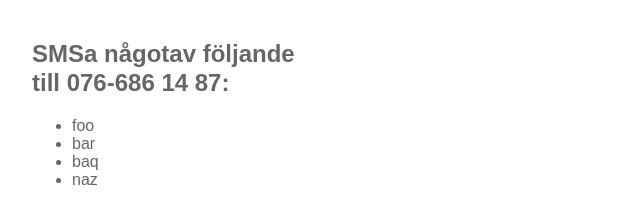
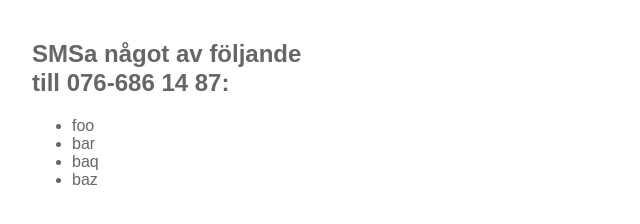
Before and after one commit to 24hr-malmo/jul2014, a website: page views/index.html in a window 1280 px wide. Shown: the part 152-376 px from the top of the page, 32-672 px from the left. Drawn offline with Linux system fonts and the light colour scheme.

Commit message:
fix colors and deps

```diff
--- a/package.json
+++ b/package.json
@@ -25,6 +25,7 @@
     "moment": "^2.8.4",
     "socket.io": "^1.2.1",
     "zmq": "^2.8.0",
-    "zonar": "^0.5.9"
+    "zonar": "^0.5.9",
+    "es6-promise": "^2.0.0"
   }
 }
--- a/views/index.html
+++ b/views/index.html
@@ -13,12 +13,12 @@
 
         <div class="instructions">
             <h1>24HR Jul</h1>
-            <h2>SMSa någotav följande <br/>till 076-686 14 87:</h2>
+            <h2>SMSa något av följande <br/>till 076-686 14 87:</h2>
             <ul>
                 <li>foo</li>
                 <li>bar</li>
                 <li>baq</li>
-                <li>naz</li>
+                <li>baz</li>
             </ul>
         </div>
 
```
Also changed, not shown: public/assets/svg/ornament4.svg.
